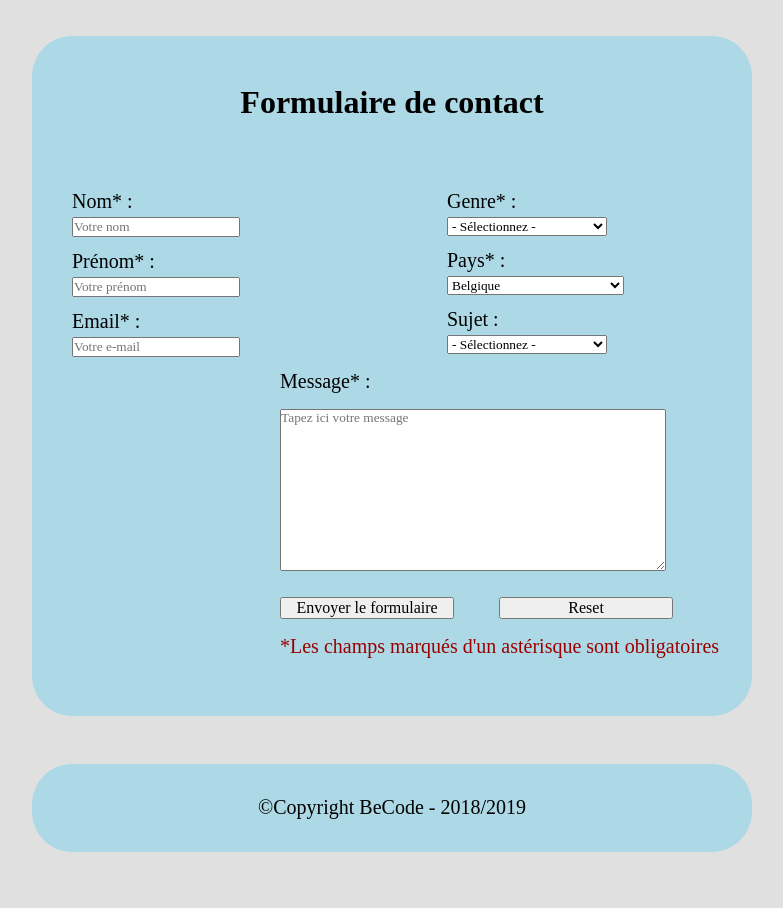
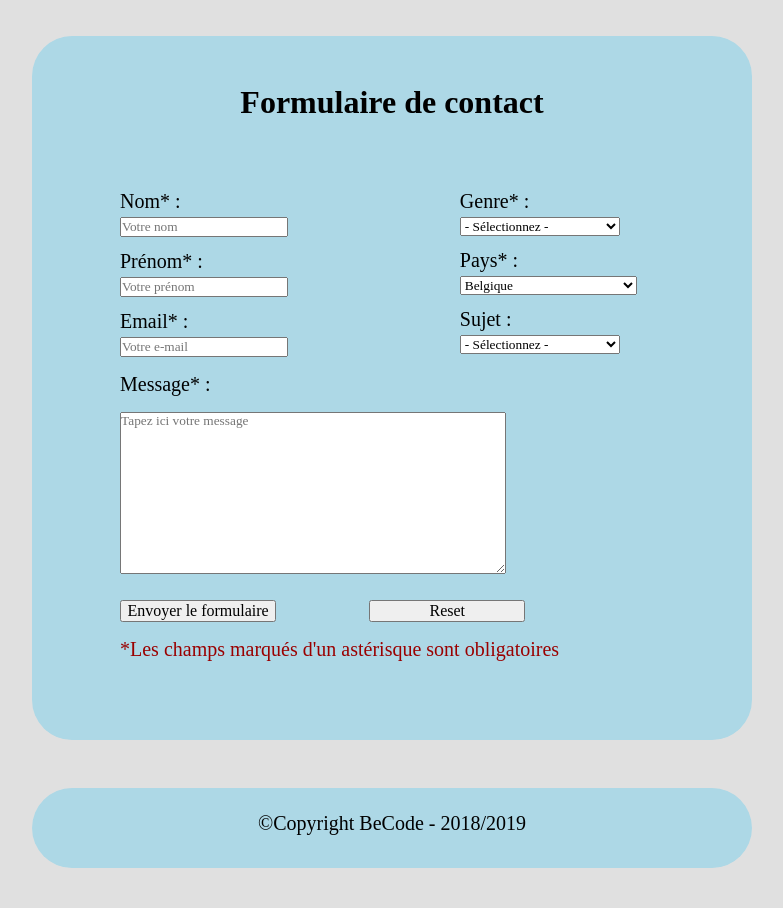
Before and after one commit to Bernardjacques/projet-1-formulaire, a PHP site: page /rasperry.html in a window 1280 px wide. Shown: the part 540-1448 px from the top of the page, without its empty margins (248-1031 px from the left). Before the commit the page ends 1392 px from the top, so only its background shows below. Run offline with PHP 8.4, Linux system fonts and the light colour scheme; some web fonts are replaced.

Commit message:
css final

```diff
--- a/style.css
+++ b/style.css
@@ -43,7 +43,7 @@ header
     margin-bottom: 6vh;
     padding-bottom: 5vh;
     font-size: 2.5vh;
-    height: 80vh;
+    height: 83vh;
 }
 
 header > p
@@ -65,7 +65,7 @@ h1
 
 form
 {
-    margin-left: 5vh;
+    margin-left: 11vh;
     line-height: 4vh;
 }
 
@@ -76,7 +76,7 @@ input, select, textarea
 
 form p
 {
-    margin-left: 2vh;
+    margin-left: 11vh;
     padding-bottom: 2vh;
 }
 select
@@ -92,7 +92,7 @@ select
 .floatright
 {
   float: right;
-  margin-right: 10vw;
+  margin-right: 9vw;
 }
 .categories
 {
@@ -102,7 +102,7 @@ select
 textarea
 {
     margin-top: 2vh;
-    margin-left: 5vh;
+    margin-left: 11vh;
     margin-bottom: 3vh;
     width: 30vw;
     height: 20vh;
@@ -124,20 +124,20 @@ textarea
 .msg
 {
     margin-top: 2vh;
-    margin-left: 5vh;
+    margin-left: 11vh;
 }
 .button
 {
-    margin-left: 5vh;
+    margin-left: 11vh;
     font-size: 2vh;
     display: inline-block;
-    min-width: 13.6vw;
+    min-width: 12.2vw;
     text-align: center;
 }
 .aste
 {
   padding-top: 2vh;
-  margin-left: 5vh;
+  margin-left: 11vh;
   color: #9a0000;
 }
 
@@ -145,8 +145,8 @@ footer
 {
     background: lightblue;
     border-radius: 5vh;
-    margin-top: 4vh;
-    padding-top: 4vh;
+    margin-top: 3vh;
+    padding-top: 3vh;
     text-align: center;
     height: 7vh;
     font-size: 2.5vh;
```
